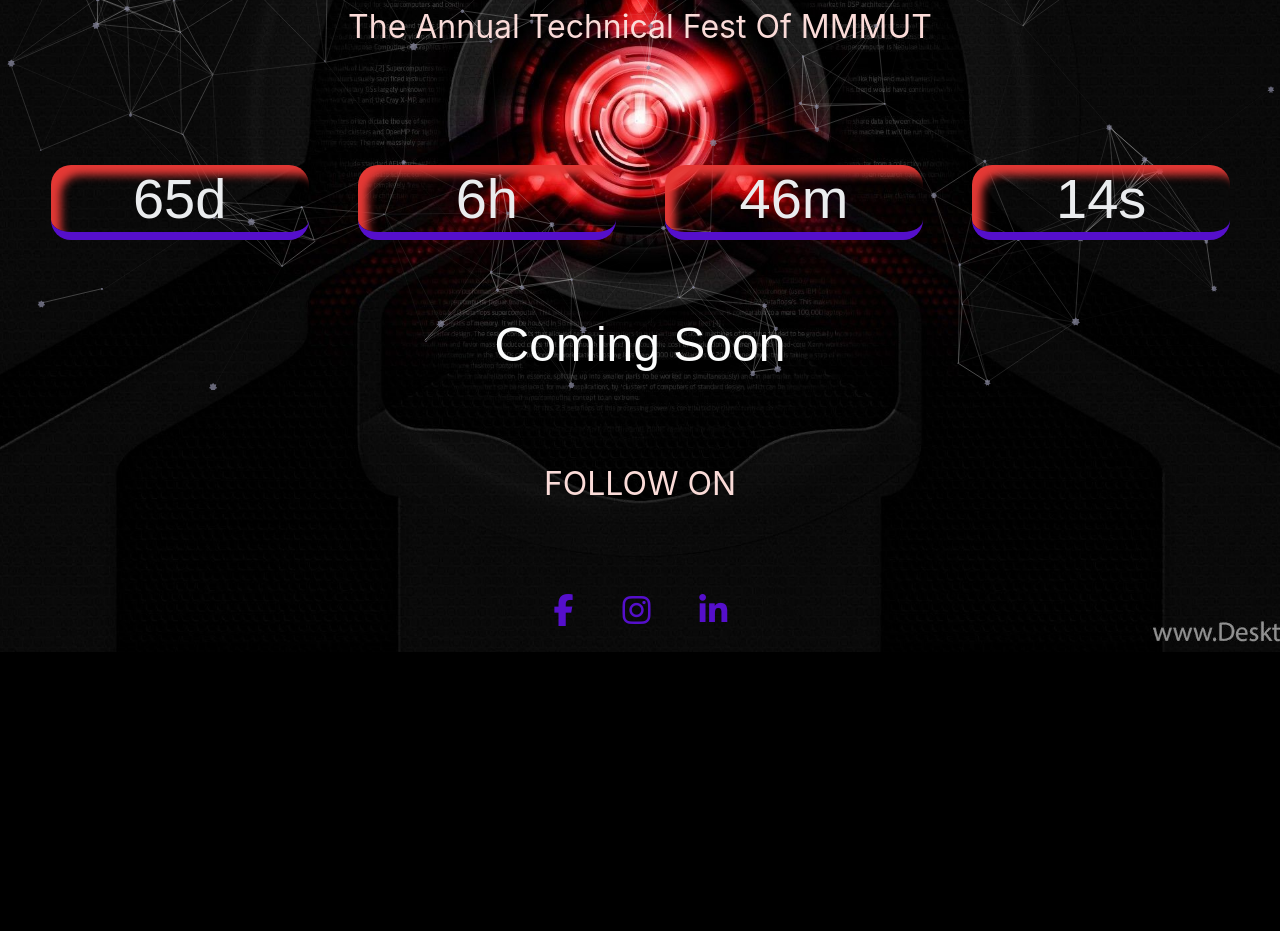
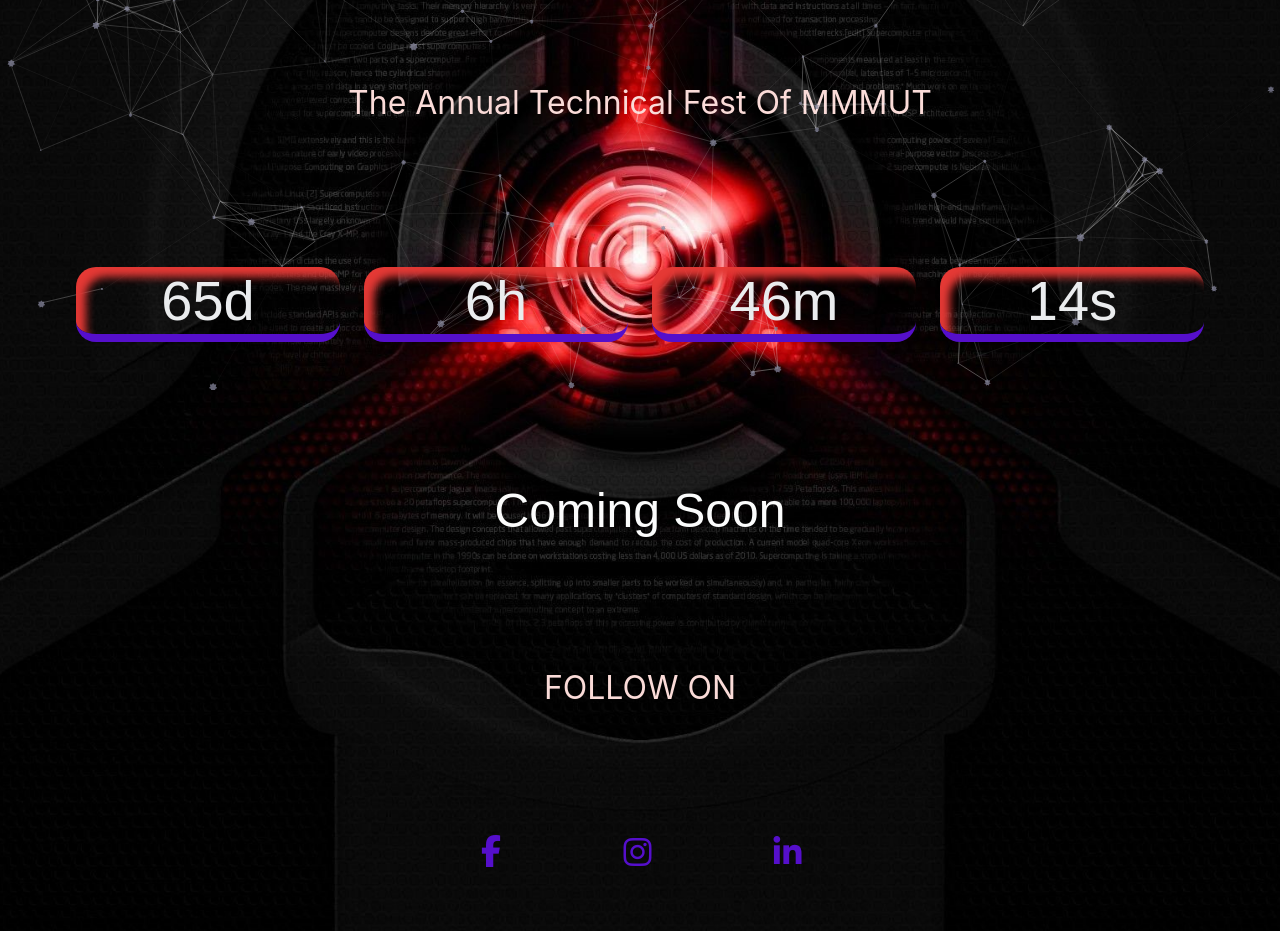
Before and after one commit to iamvinayvk/ts-cs, a plain HTML site: page index.html in a window 1280 px wide. Shown: the part 410-1341 px from the top of the page. Before the commit the page ends 1062 px from the top, so only its background shows below. Drawn offline with nearby package versions, Linux system fonts and the light colour scheme; animation ran at ten frames a second; a web font is replaced by a local one.

Commit message:
removed excess margin

```diff
--- a/style.css
+++ b/style.css
@@ -204,7 +204,7 @@
     height: 100%; }
 
 .main-text,.coming-soon,.counter-text{
-    margin: 2%;
+    /* margin: 2%; */
     color: #EAECEE;
     transition-delay: 1s;
 
@@ -245,10 +245,10 @@
     align-items: center;
 }
 .social{
-    margin:2%;
+    /* margin:2%; */
 }
 .social i{
-    margin: 2%;
+
     font-size: 2rem;
     color: #550fcb;
 }
@@ -289,7 +289,7 @@
 .days{
 
     border-bottom: 0.5rem solid #550fcb ;
-    margin:2%;
+
     box-shadow: 10px 10px 8px  #E53935 inset;
     border-radius: 20px;
     font-size: 3.5rem;
```
